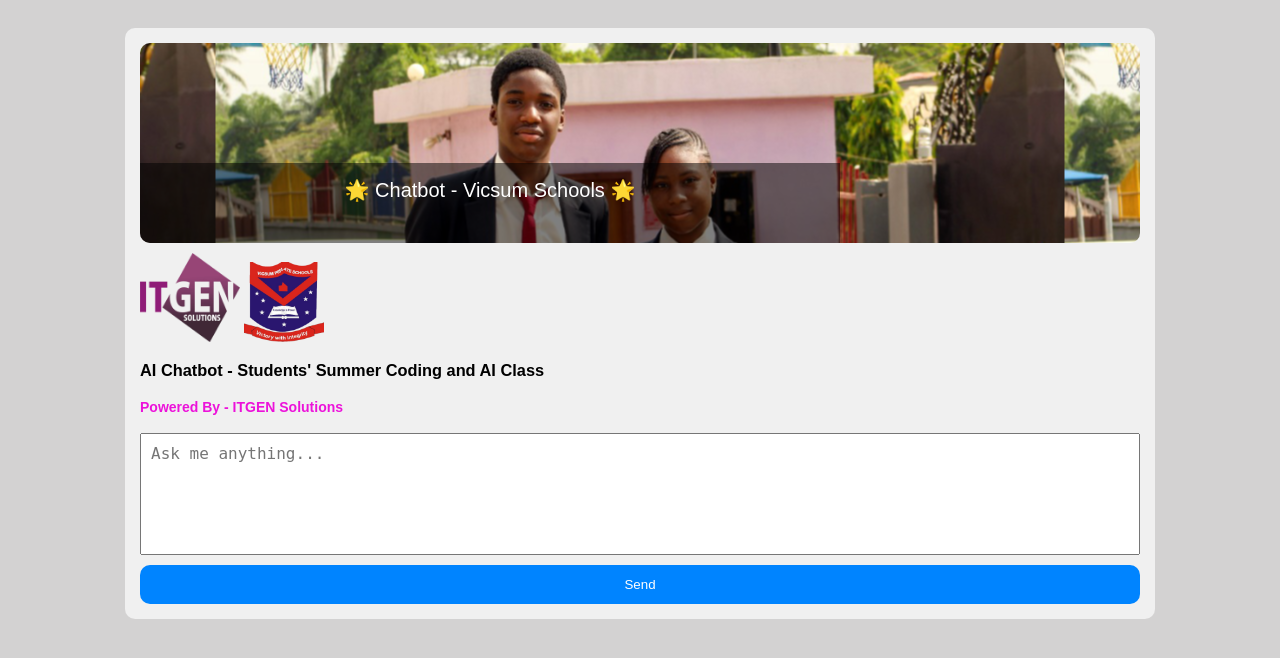
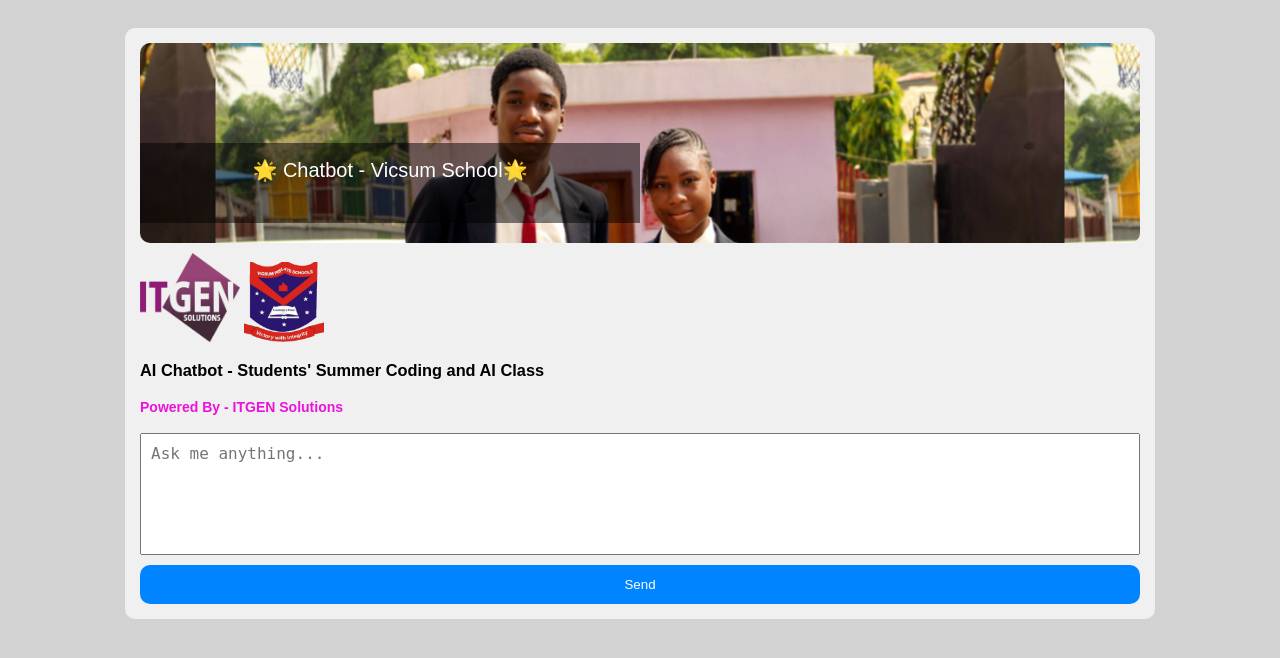
Before and after one commit to fredrickidemudia/VicsumCollegeChatbot, a Django app: page / in a window 1280 px wide. Shown: the top 658 px of the page. Run offline with Django 5.2, Linux system fonts and the light colour scheme.

Commit message:
adjusted image header again

```diff
--- a/chatbot/templates/chatbot/chat.html
+++ b/chatbot/templates/chatbot/chat.html
@@ -34,9 +34,9 @@
 /* Transparent overlay div */
 .header-overlay {
   position: absolute;
-  top: 120px;
+  top: 100px;
   margin-left: 100;
-  width: 70%;
+  width: 50%;
   height: 40%;
   padding: 15px;
   background-color: rgba(0, 0, 0, 0.5); /* Semi-transparent black */
@@ -72,7 +72,7 @@
 
         <div class="header">
             <div class="header-overlay">
-                🌟 Chatbot - Vicsum Schools 🌟
+                🌟 Chatbot - Vicsum School🌟
             </div>
 
         </div>
```
